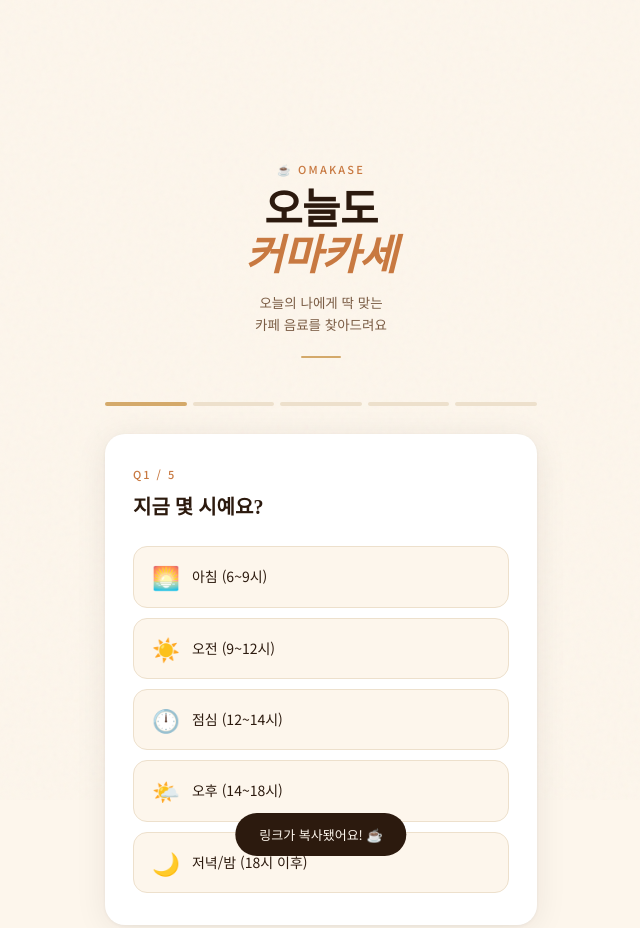
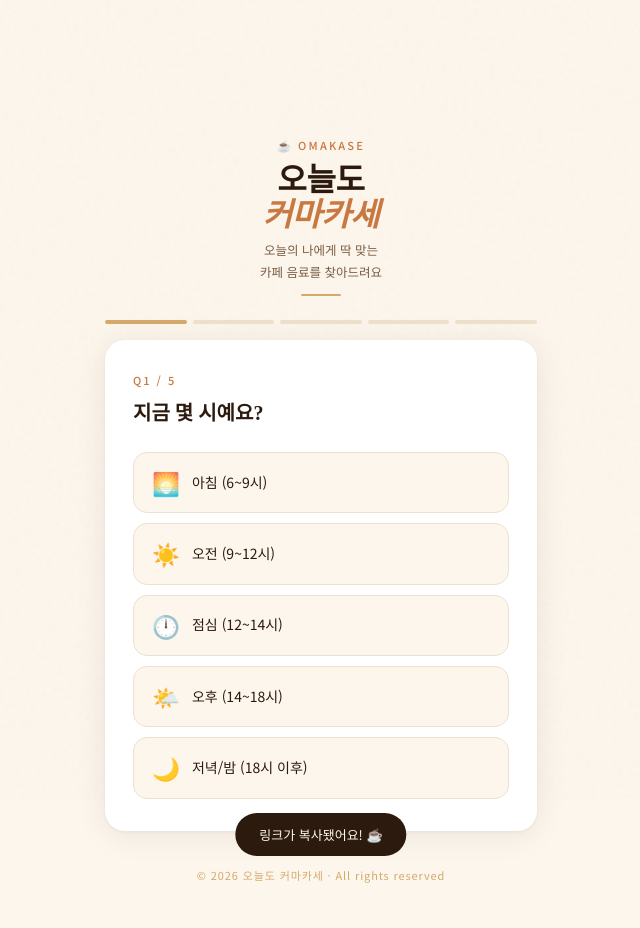
Before and after one commit to reloaditem/comacase, a plain HTML site: page index.html in a window 1280 px wide. Shown: the top 928 px of the page, without its empty margins (319-959 px from the left). After the commit the page ends 899 px from the top, so only its background shows below. Drawn offline with nearby package versions, Linux system fonts and the light colour scheme; a script that the page names is missing.

Commit message:
Adjust header and result card styles for consistency
Reduced padding and font sizes in header and result card styles.

```diff
--- a/style.css
+++ b/style.css
@@ -40,7 +40,7 @@ body::before {
 header {
   width: 100%;
   max-width: 480px;
-  padding: 48px 24px 24px;
+  padding: 24px 24px 12px;
   text-align: center;
   position: relative;
   z-index: 1;
@@ -57,7 +57,7 @@ header {
 
 header h1 {
   font-family: 'DM Serif Display', serif;
-  font-size: 2.6rem;
+  font-size: 2.0rem;
   line-height: 1.1;
   color: var(--espresso);
   letter-spacing: -0.01em;
@@ -69,8 +69,8 @@ header h1 em {
 }
 
 header p {
-  margin-top: 12px;
-  font-size: 13.5px;
+  margin-top: 6px;
+  font-size: 12.5px;
   color: var(--soft);
   line-height: 1.7;
   font-weight: 300;
@@ -80,7 +80,7 @@ header p {
   width: 40px;
   height: 2px;
   background: var(--latte);
-  margin: 20px auto;
+  margin: 12px auto;
   border-radius: 99px;
 }
 
@@ -122,7 +122,7 @@ main {
 .progress-wrap {
   display: flex;
   gap: 6px;
-  margin-bottom: 28px;
+  margin-bottom: 16px;
 }
 
 .progress-dot {
@@ -208,7 +208,7 @@ main {
 .result-card {
   background: linear-gradient(145deg, var(--espresso) 0%, var(--accent) 100%);
   border-radius: 24px;
-  padding: 40px 28px 32px;
+  padding: 24px 20px 20px;
   color: var(--cream);
   text-align: center;
   position: relative;
```
